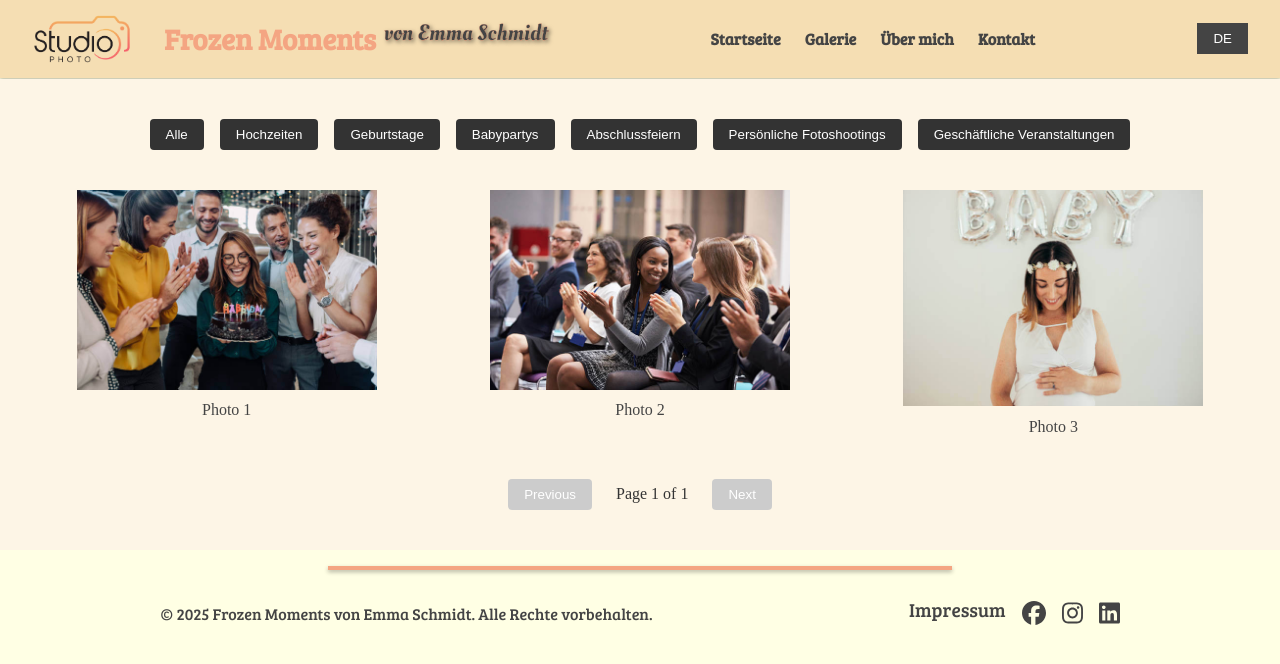
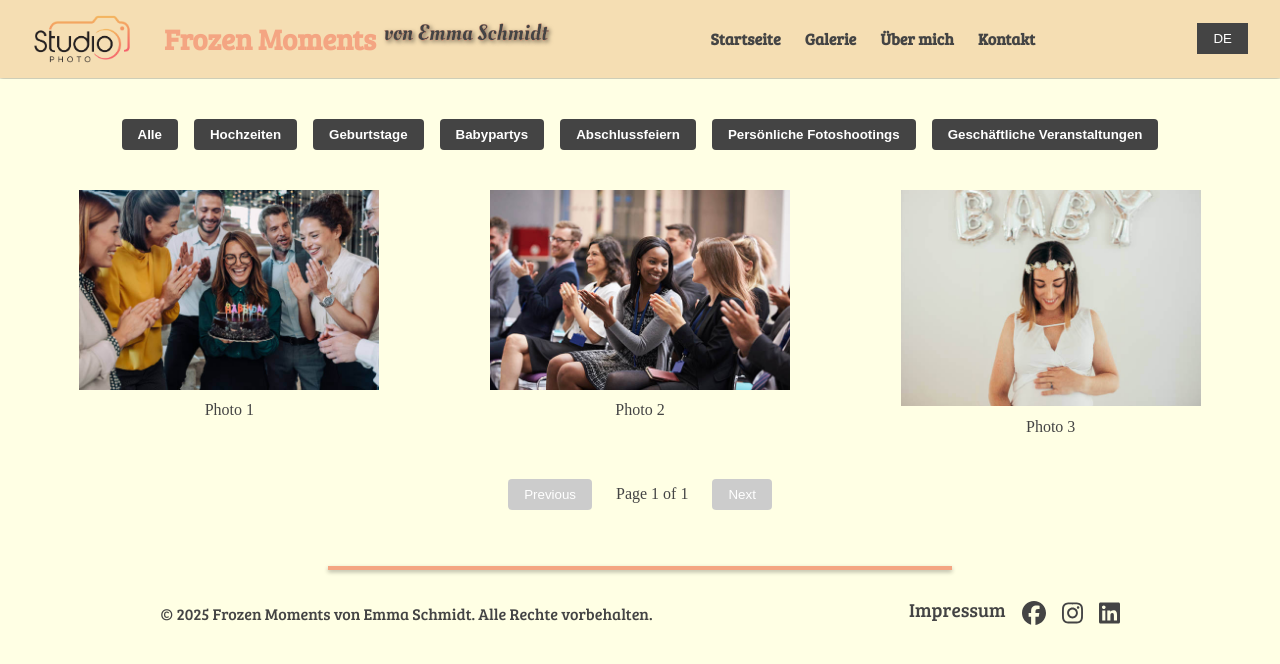
Before and after one commit to Mawadda-Kadi/frozen-moments-portfolio, a Next.js app: page /gallery in a window 1280 px wide. Shown: the top 664 px of the page. Built offline with nearby package versions, Linux system fonts and the light colour scheme.

Commit message:
fix the lightbox

```diff
--- a/src/pages/gallery.tsx
+++ b/src/pages/gallery.tsx
@@ -102,24 +102,15 @@ const Gallery = () => {
                 {/* Lightbox */}
                 {lightboxOpen && (
                     <Lightbox
-                        mainSrc={filteredPhotos[currentPhotoIndex].src}
-                        nextSrc={
-                            filteredPhotos[(currentPhotoIndex + 1) % filteredPhotos.length].src
-                        }
-                        prevSrc={
-                            filteredPhotos[
-                                (currentPhotoIndex + filteredPhotos.length - 1) %
-                                filteredPhotos.length
-                            ].src
-                        }
-                        onCloseRequest={() => setLightboxOpen(false)}
-                        onMovePrevRequest={() =>
+                        src={filteredPhotos[currentPhotoIndex].src}
+                        onClose={() => setLightboxOpen(false)}
+                        onPrev={() =>
                             setCurrentPhotoIndex(
                                 (currentPhotoIndex + filteredPhotos.length - 1) %
                                 filteredPhotos.length
                             )
                         }
-                        onMoveNextRequest={() =>
+                        onNext={() =>
                             setCurrentPhotoIndex((currentPhotoIndex + 1) % filteredPhotos.length)
                         }
                     />
--- a/src/styles/Gallery.module.scss
+++ b/src/styles/Gallery.module.scss
@@ -1,14 +1,17 @@
+@import '@/styles/_variables';
+
 .gallery {
     padding: 2rem;
-    background-color: #fdf5e6;
+    background-color: $background-color;
 
     .filter_menu {
         text-align: center;
         margin-bottom: 2rem;
 
         button {
-            background-color: #333;
+            background-color: $primary-color;
             color: #fff;
+            font-weight: 600;
             border: none;
             padding: 0.5rem 1rem;
             margin: 0.5rem;
@@ -17,12 +20,14 @@
             transition: background-color 0.3s;
 
             &:hover {
-                background-color: #f5deb3;
+                background-color: $hover-color;
             }
 
             &:focus {
                 outline: none;
-                background-color: #d4a373;
+                color: $primary-color;
+                font-weight: 700;
+                background-color: $secondary-background-color;
             }
         }
     }
@@ -30,7 +35,7 @@
     .photo_grid {
         display: grid;
         grid-template-columns: repeat(3, 1fr);
-        gap: 1.5rem;
+        gap: 1rem;
 
         @media (max-width: 768px) {
             grid-template-columns: repeat(2, 1fr);
@@ -80,7 +85,7 @@
             }
 
             &:hover:not(:disabled) {
-                background-color: #f5deb3;
+                background-color: $hover-color;
             }
         }
 
@@ -88,7 +93,7 @@
             display: inline-block;
             margin: 0 1rem;
             font-size: 1rem;
-            color: #333;
+            color: $primary-color;
         }
     }
 }
--- a/src/styles/Header.module.scss
+++ b/src/styles/Header.module.scss
@@ -1,4 +1,3 @@
-
 @import '@/styles/_variables';
 
 .header {
@@ -8,7 +7,7 @@
     color: $primary-color;
     align-items: center;
     padding: 0.8rem 2rem;
-    background-color:#F5DEB3;
+    background-color: $secondary-background-color;
     box-shadow: 0px 4px 4px rgba(0, 0, 0, 0.2);
     margin-bottom: 1px;
 
@@ -71,5 +70,10 @@
         &:hover {
             background-color: $hover-color;
         }
+
+        &:focus {
+            outline: none;
+            color: $secondary-color
+        }
     }
 }
--- a/src/styles/_variables.scss
+++ b/src/styles/_variables.scss
@@ -6,3 +6,4 @@ $secondary-font: var(--font-oleo-script), cursive;
 $body-font: var(--font-outfit), sans-serif;
 $text-shadow: 2px 2px 4px rgba(0, 0, 0, 0.5);
 $background-color: #FFFFE4;
+$secondary-background-color: #F5DEB3;
```
Also changed, not shown: src/pages/back/api/photos.ts (renamed from src/pages/api/photos.ts), src/pages/back/api/upload.tsx (renamed from src/pages/api/upload.tsx), src/pages/back/gallery-back.tsx (renamed from src/pages/gallery-back.tsx), src/pages/back/global.d.ts (renamed from src/global.d.ts).
